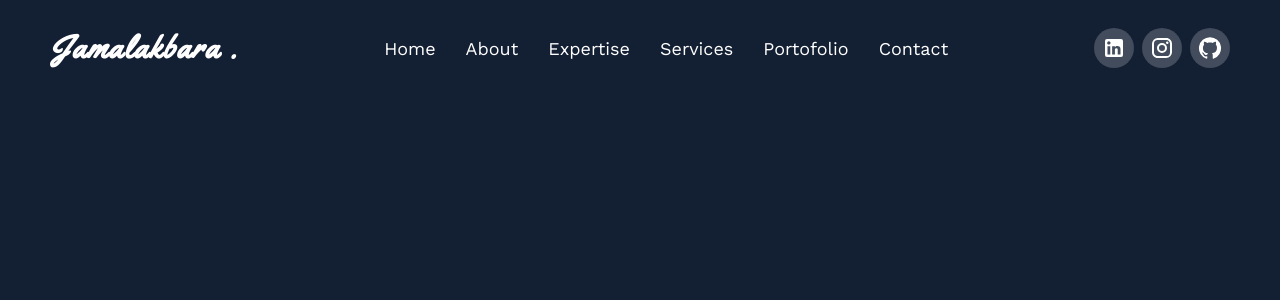
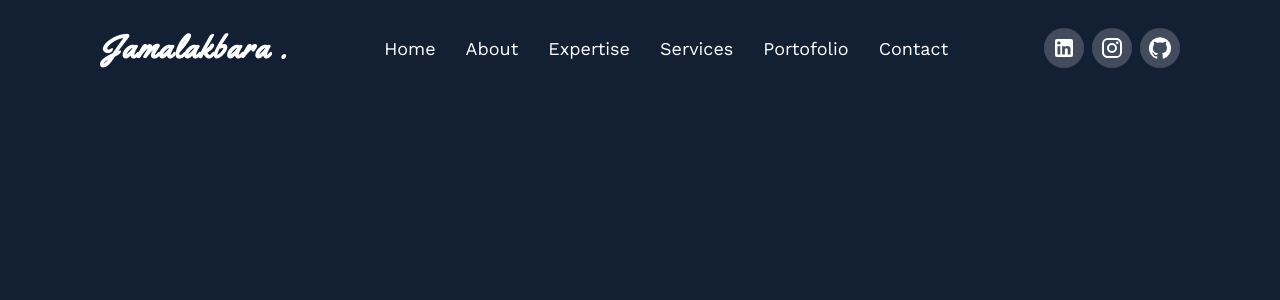
Before and after one commit to jamalakbara/jamalakbara-react, a React (Create React App) app: page / in a window 1280 px wide. Shown: the top 300 px of the page. Built offline with nearby package versions, Linux system fonts and the light colour scheme.

Commit message:
change position header to sticky

```diff
--- a/src/components/Header/Header.scss
+++ b/src/components/Header/Header.scss
@@ -1,8 +1,10 @@
+$header-color: #131f33;;
+
 .nav{
-    // display: grid;
-    // grid-template-columns: repeat(3, 30%);
+    position: sticky;
+    background-color: $header-color;
     display: flex;
     justify-content: space-between;
     align-items: center;
-    padding: 26px 0;
+    padding: 26px 50px;
 }
```
